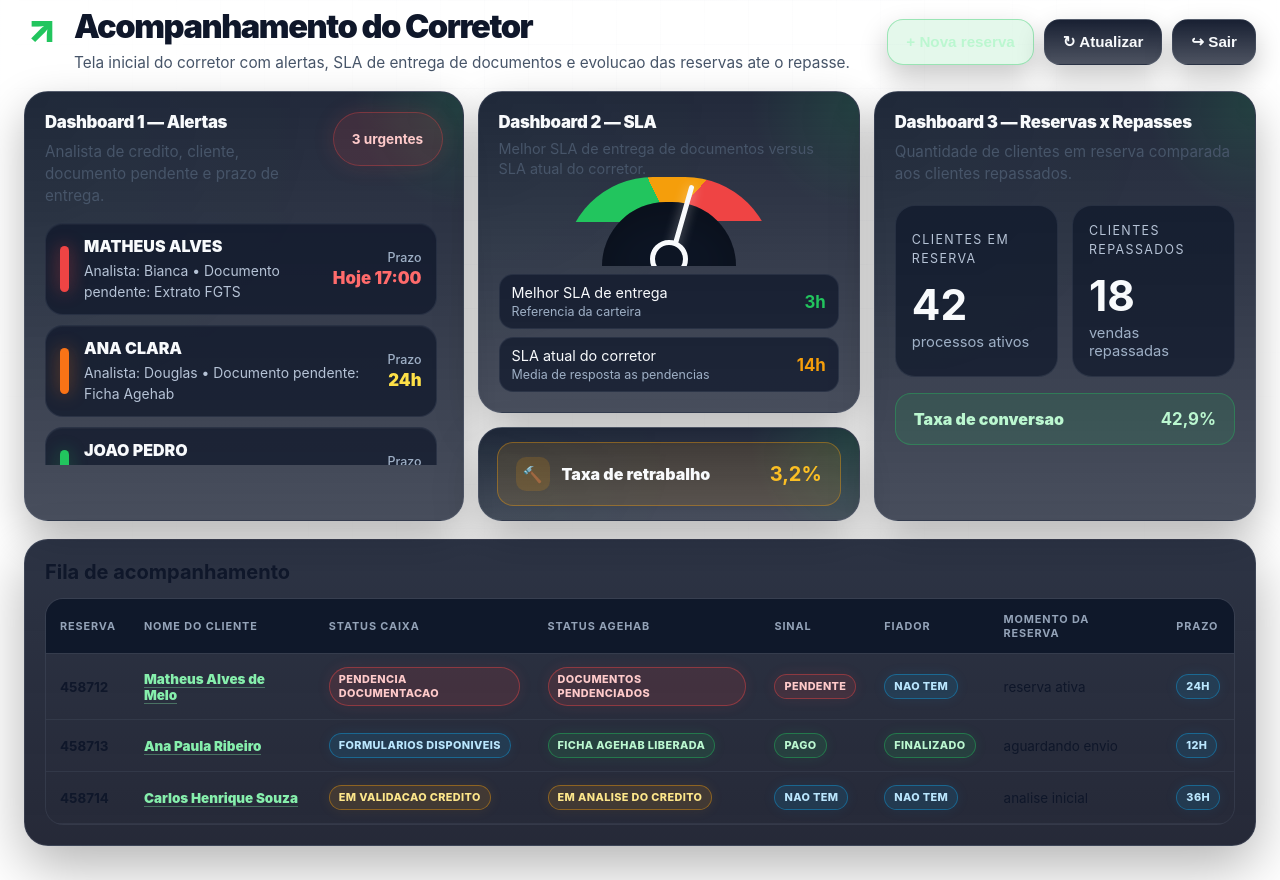
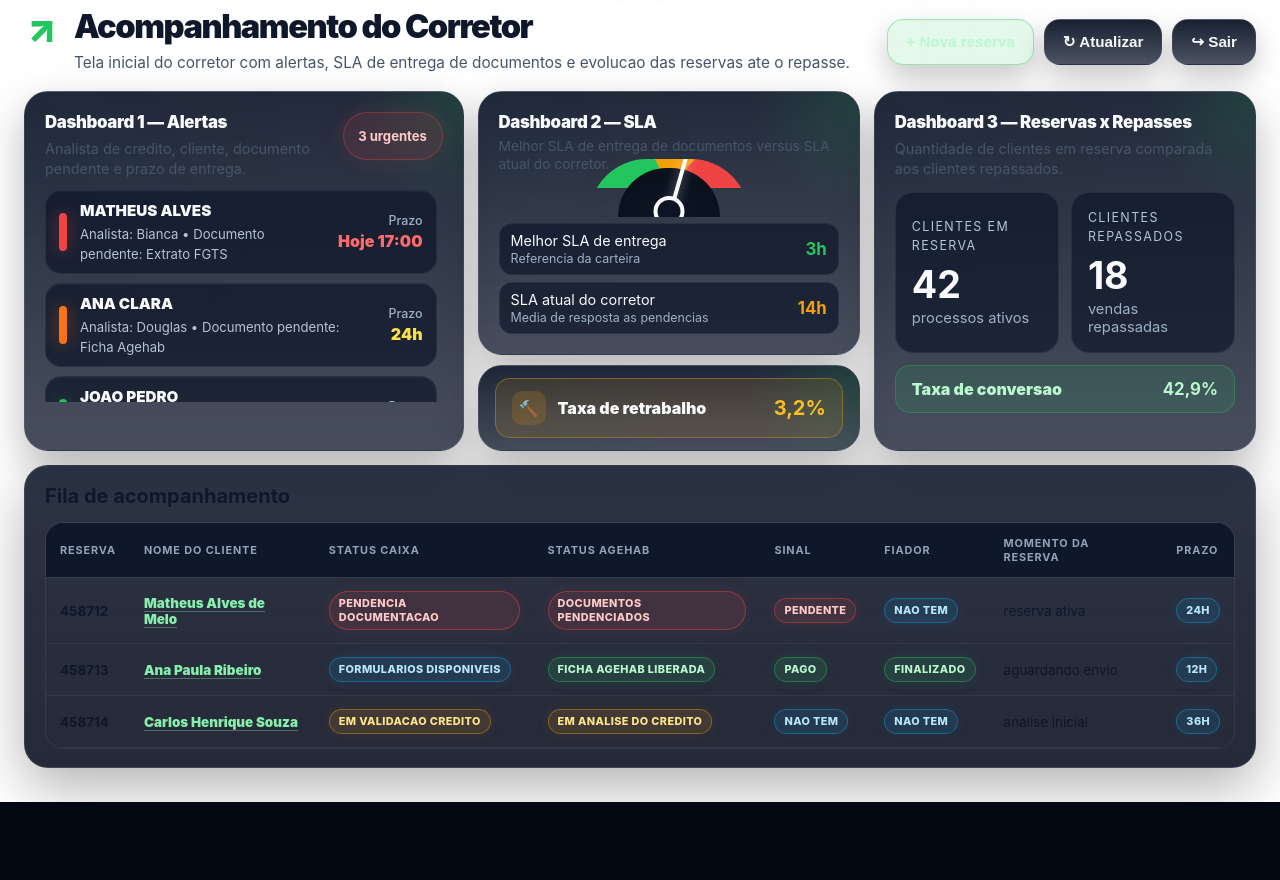
Before and after one commit to catsandygo-design/MAQ2-CREDITO, a Next.js app: page /painel/acompanhamento in a window 1280 px wide. After the commit the page ends 802 px from the top, so only its background shows below. Built offline with nearby package versions, Linux system fonts and the light colour scheme.

Commit message:
style: compacta dashboards do corretor

```diff
--- a/src/app/globals.css
+++ b/src/app/globals.css
@@ -61,7 +61,7 @@ a { color: inherit; text-decoration: none; }
 .cor-panel-alerts { grid-column:1; grid-row:1; }
 .cor-sla-stack { grid-column:2; grid-row:1; }
 .cor-panel-conversion { grid-column:3; grid-row:1; }
-.cor-panel-alerts,.cor-panel-conversion,.cor-sla-stack { height:430px; }
+.cor-panel-alerts,.cor-panel-conversion,.cor-sla-stack { height:360px; }
 .cor-page[data-layout-version^="cca-"] .cor-sla-stack { display:block; }
 .cor-page[data-layout-version^="cca-"] .cor-panel-sla { height:430px; }
 .cor-page[data-layout-version^="cca-"] .cor-dash-grid { grid-template-columns:repeat(3, minmax(320px, 1fr)); align-items:stretch; }
@@ -69,41 +69,41 @@ a { color: inherit; text-decoration: none; }
 .cor-page[data-layout-version^="cca-"] .cor-sla-stack,
 .cor-page[data-layout-version^="cca-"] .cor-panel-conversion { height:auto; min-height:430px; }
 .cor-page[data-layout-version^="cca-"] .cor-panel-sla { height:100%; }
-.cor-panel-head { position:relative; z-index:2; display:flex; justify-content:space-between; align-items:flex-start; gap:16px; margin-bottom:16px; min-height:0; }
+.cor-panel-head { position:relative; z-index:2; display:flex; justify-content:space-between; align-items:flex-start; gap:14px; margin-bottom:12px; min-height:0; }
 .cor-panel-head small { display:block; color:#f8fafc; font-size:clamp(1.05rem, 1.25vw, 1.28rem); font-weight:950; text-transform:none; letter-spacing:-.02em; line-height:1.25; }
-.cor-panel-head p { margin:8px 0 0; color:#b6c3d6; font-size:.95rem; line-height:1.45; max-width:540px; }
-.cor-urgent-pill { min-width:110px; height:54px; display:flex; align-items:center; justify-content:center; flex-direction:column; border-radius:999px; border:1px solid rgba(239,68,68,.34); background:rgba(239,68,68,.13); color:#fecaca; box-shadow:0 0 22px rgba(239,68,68,.13); font-size:.85rem; text-align:center; }
-.cor-alert-list { position:relative; z-index:2; display:grid; gap:10px; max-height:242px; overflow-y:auto; overflow-x:hidden; padding-right:6px; scrollbar-width:thin; scrollbar-color:#334155 rgba(15,23,42,.58); }
+.cor-panel-head p { margin:6px 0 0; color:#b6c3d6; font-size:.9rem; line-height:1.34; max-width:540px; }
+.cor-urgent-pill { min-width:100px; height:48px; display:flex; align-items:center; justify-content:center; flex-direction:column; border-radius:999px; border:1px solid rgba(239,68,68,.34); background:rgba(239,68,68,.13); color:#fecaca; box-shadow:0 0 22px rgba(239,68,68,.13); font-size:.82rem; text-align:center; }
+.cor-alert-list { position:relative; z-index:2; display:grid; gap:9px; max-height:212px; overflow-y:auto; overflow-x:hidden; padding-right:6px; scrollbar-width:thin; scrollbar-color:#334155 rgba(15,23,42,.58); }
 .cor-alert-list::-webkit-scrollbar { width:8px; }
 .cor-alert-list::-webkit-scrollbar-thumb { background:#334155; border-radius:999px; }
 .cor-alert-list::-webkit-scrollbar-track { background:rgba(15,23,42,.58); border-radius:999px; }
-.cor-alert-item { min-height:62px; display:grid; grid-template-columns:10px minmax(0,1fr) auto; align-items:center; gap:14px; padding:12px 14px; border:1px solid rgba(148,163,184,.12); border-radius:18px; background:rgba(15,23,42,.74); box-shadow:inset 0 1px 0 rgba(255,255,255,.03); }
-.cor-alert-item i { width:9px; height:46px; border-radius:999px; display:block; background:#22c55e; box-shadow:0 0 18px rgba(34,197,94,.32); }
+.cor-alert-item { min-height:54px; display:grid; grid-template-columns:9px minmax(0,1fr) auto; align-items:center; gap:12px; padding:10px 13px; border:1px solid rgba(148,163,184,.12); border-radius:16px; background:rgba(15,23,42,.74); box-shadow:inset 0 1px 0 rgba(255,255,255,.03); }
+.cor-alert-item i { width:8px; height:38px; border-radius:999px; display:block; background:#22c55e; box-shadow:0 0 18px rgba(34,197,94,.32); }
 .cor-alert-critico i { background:#ef4444; box-shadow:0 0 18px rgba(239,68,68,.45); }
 .cor-alert-medio i { background:#f97316; box-shadow:0 0 18px rgba(249,115,22,.42); }
 .cor-alert-ok i { background:#22c55e; }
-.cor-alert-item b { display:block; color:#f8fafc; font-size:1rem; font-weight:950; margin-bottom:4px; }
-.cor-alert-item span { color:#b6c3d6; font-size:.87rem; line-height:1.28; }
-.cor-alert-item em { font-style:normal; text-align:right; color:#fde047; font-size:1.05rem; font-weight:950; white-space:nowrap; }
+.cor-alert-item b { display:block; color:#f8fafc; font-size:.95rem; font-weight:950; margin-bottom:3px; }
+.cor-alert-item span { color:#b6c3d6; font-size:.82rem; line-height:1.22; }
+.cor-alert-item em { font-style:normal; text-align:right; color:#fde047; font-size:1rem; font-weight:950; white-space:nowrap; }
 .cor-alert-item em small { display:block; color:#9fb0c6; font-size:.78rem; font-weight:500; margin-bottom:3px; }
 .cor-alert-critico em { color:#ff6b6b; }
-.cor-sla-stack { display:grid; grid-template-rows:1fr auto; gap:14px; }
-.cor-panel-sla { display:flex; flex-direction:column; padding:18px 20px; }
-.cor-panel-sla .cor-panel-head { margin-bottom:10px; }
-.cor-panel-sla .cor-panel-head p { margin-top:6px; font-size:.9rem; line-height:1.34; }
-.cor-speed-premium { position:relative; z-index:2; width:min(210px, 100%); height:105px; margin:-2px auto 8px; overflow:hidden; }
+.cor-sla-stack { display:grid; grid-template-rows:1fr auto; gap:10px; }
+.cor-panel-sla { display:flex; flex-direction:column; padding:16px 18px; }
+.cor-panel-sla .cor-panel-head { margin-bottom:6px; }
+.cor-panel-sla .cor-panel-head p { margin-top:5px; font-size:.86rem; line-height:1.25; }
+.cor-speed-premium { position:relative; z-index:2; width:min(160px, 100%); height:80px; margin:-4px auto 6px; overflow:hidden; }
 .cor-speed-arc { position:absolute; inset:0; border-radius:330px 330px 0 0; background:conic-gradient(from 270deg, #22c55e 0deg 64deg, #f59e0b 64deg 132deg, #ef4444 132deg 180deg, transparent 180deg 360deg); }
-.cor-speed-arc::after { content:""; position:absolute; left:38px; right:38px; bottom:0; height:64px; border-radius:220px 220px 0 0; background:#0d1524; box-shadow: inset 0 18px 35px rgba(0,0,0,.22); }
-.cor-speed-needle { position:absolute; left:50%; bottom:0; width:5px; height:84px; background:#f8fafc; border-radius:999px; transform-origin:bottom center; transform:translateX(-50%) rotate(16deg); box-shadow:0 0 12px rgba(255,255,255,.45); z-index:4; }
-.cor-speed-premium span { position:absolute; left:50%; bottom:-12px; width:38px; height:38px; transform:translateX(-50%); border:5px solid #f8fafc; border-radius:50%; background:#0d1524; z-index:5; }
-.cor-sla-lines { position:relative; z-index:2; display:grid; gap:8px; margin-top:0; }
-.cor-sla-lines div { display:grid; grid-template-columns:1fr auto; gap:3px 12px; padding:9px 12px; border:1px solid rgba(148,163,184,.12); border-radius:14px; background:rgba(15,23,42,.72); }
+.cor-speed-arc::after { content:""; position:absolute; left:29px; right:29px; bottom:0; height:49px; border-radius:220px 220px 0 0; background:#0d1524; box-shadow: inset 0 18px 35px rgba(0,0,0,.22); }
+.cor-speed-needle { position:absolute; left:50%; bottom:0; width:4px; height:64px; background:#f8fafc; border-radius:999px; transform-origin:bottom center; transform:translateX(-50%) rotate(16deg); box-shadow:0 0 12px rgba(255,255,255,.45); z-index:4; }
+.cor-speed-premium span { position:absolute; left:50%; bottom:-10px; width:31px; height:31px; transform:translateX(-50%); border:4px solid #f8fafc; border-radius:50%; background:#0d1524; z-index:5; }
+.cor-sla-lines { position:relative; z-index:2; display:grid; gap:7px; margin-top:0; }
+.cor-sla-lines div { display:grid; grid-template-columns:1fr auto; gap:2px 10px; padding:8px 11px; border:1px solid rgba(148,163,184,.12); border-radius:13px; background:rgba(15,23,42,.72); }
 .cor-sla-lines span { color:#f8fafc; font-size:.9rem; }
 .cor-sla-lines small { color:#9fb0c6; font-size:.78rem; }
 .cor-sla-lines b { grid-row:1 / span 2; grid-column:2; align-self:center; font-size:1.05rem; }
-.cor-sla-stack > .cor-rework-card { grid-column:auto; grid-row:auto; padding:14px 18px; }
-.cor-rework { position:relative; z-index:2; display:grid; grid-template-columns:auto 1fr auto; align-items:center; gap:12px; padding:14px 18px; border-radius:16px; border:1px solid rgba(245,158,11,.38); background:rgba(245,158,11,.12); color:#f8fafc; font-weight:900; }
-.cor-rework-card .cor-rework { margin-top:0; min-height:58px; }
+.cor-sla-stack > .cor-rework-card { grid-column:auto; grid-row:auto; padding:12px 16px; }
+.cor-rework { position:relative; z-index:2; display:grid; grid-template-columns:auto 1fr auto; align-items:center; gap:12px; padding:12px 16px; border-radius:15px; border:1px solid rgba(245,158,11,.38); background:rgba(245,158,11,.12); color:#f8fafc; font-weight:900; }
+.cor-rework-card .cor-rework { margin-top:0; min-height:50px; }
 .cor-rework-icon { display:grid; place-items:center; width:34px; height:34px; border-radius:10px; background:rgba(245,158,11,.16); }
 .cor-rework b { color:#fbbf24; font-size:1.25rem; }
 .cor-rework-ok { border-color:rgba(34,197,94,.38); background:rgba(34,197,94,.12); }
@@ -112,14 +112,14 @@ a { color: inherit; text-decoration: none; }
 .cor-rework-danger b { color:#f87171; }
 .cor-sla-lines .green { color:#22c55e; }
 .cor-sla-lines .orange { color:#f59e0b; }
-.cor-mini-metrics { position:relative; z-index:2; display:grid; grid-template-columns:1fr 1fr; gap:14px; margin-top:20px; }
-.cor-mini-metrics div { min-height:130px; border:1px solid rgba(148,163,184,.13); border-radius:20px; background:rgba(15,23,42,.70); padding:20px; display:flex; flex-direction:column; justify-content:center; }
+.cor-mini-metrics { position:relative; z-index:2; display:grid; grid-template-columns:1fr 1fr; gap:12px; margin-top:14px; }
+.cor-mini-metrics div { min-height:104px; border:1px solid rgba(148,163,184,.13); border-radius:18px; background:rgba(15,23,42,.70); padding:16px; display:flex; flex-direction:column; justify-content:center; }
 .cor-mini-metrics span { color:#b6c3d6; text-transform:uppercase; letter-spacing:.11em; font-size:.78rem; line-height:1.5; }
-.cor-mini-metrics b { color:#f8fafc; font-size:2.65rem; line-height:1.05; margin:14px 0 6px; }
+.cor-mini-metrics b { color:#f8fafc; font-size:2.35rem; line-height:1.05; margin:10px 0 4px; }
 .cor-mini-metrics small { color:#9fb0c6; font-size:.92rem; }
-.cor-conversion-bar { position:relative; z-index:2; display:flex; justify-content:space-between; align-items:center; gap:14px; margin-top:16px; padding:15px 18px; border-radius:16px; border:1px solid rgba(34,197,94,.35); background:rgba(34,197,94,.12); color:#bbf7d0; font-weight:900; }
+.cor-conversion-bar { position:relative; z-index:2; display:flex; justify-content:space-between; align-items:center; gap:14px; margin-top:12px; padding:13px 16px; border-radius:15px; border:1px solid rgba(34,197,94,.35); background:rgba(34,197,94,.12); color:#bbf7d0; font-weight:900; }
 .cor-conversion-bar b { color:#bbf7d0; font-size:1.05rem; }
-.cor-table-card { margin-top:18px; padding:20px; border-radius:24px; border:1px solid rgba(148,163,184,.16); background:linear-gradient(180deg, rgba(15,23,42,.88), rgba(2,6,23,.86)); box-shadow:0 20px 55px rgba(0,0,0,.30); position:relative; z-index:1; width:min(100%,1760px); margin-inline:auto; }
+.cor-table-card { margin-top:14px; padding:18px 20px; border-radius:24px; border:1px solid rgba(148,163,184,.16); background:linear-gradient(180deg, rgba(15,23,42,.88), rgba(2,6,23,.86)); box-shadow:0 20px 55px rgba(0,0,0,.30); position:relative; z-index:1; width:min(100%,1760px); margin-inline:auto; }
 .cor-table-card h2 { margin:0 0 14px; font-size:1.25rem; }
 .cor-table-scroll { width:100%; overflow-x:auto; border-radius:18px; border:1px solid rgba(148,163,184,.12); }
 .cor-table { width:100%; min-width:1080px; border-collapse:collapse; font-size:.84rem; }
```
